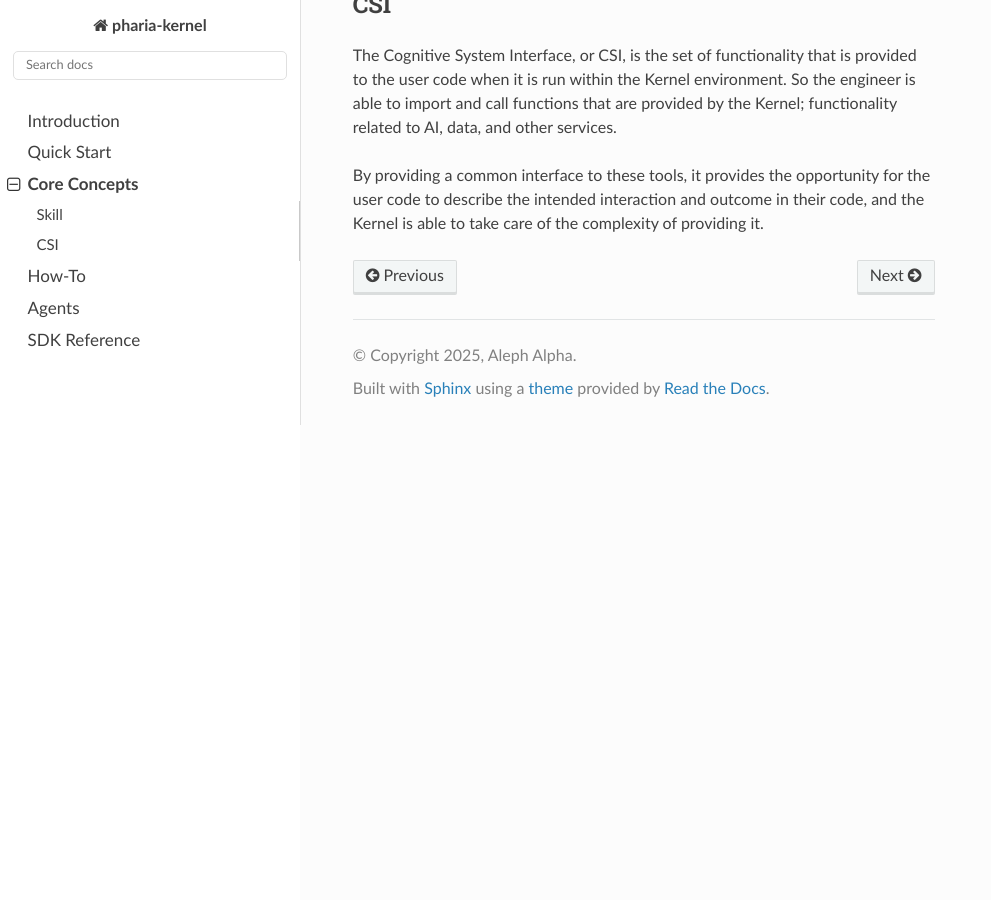
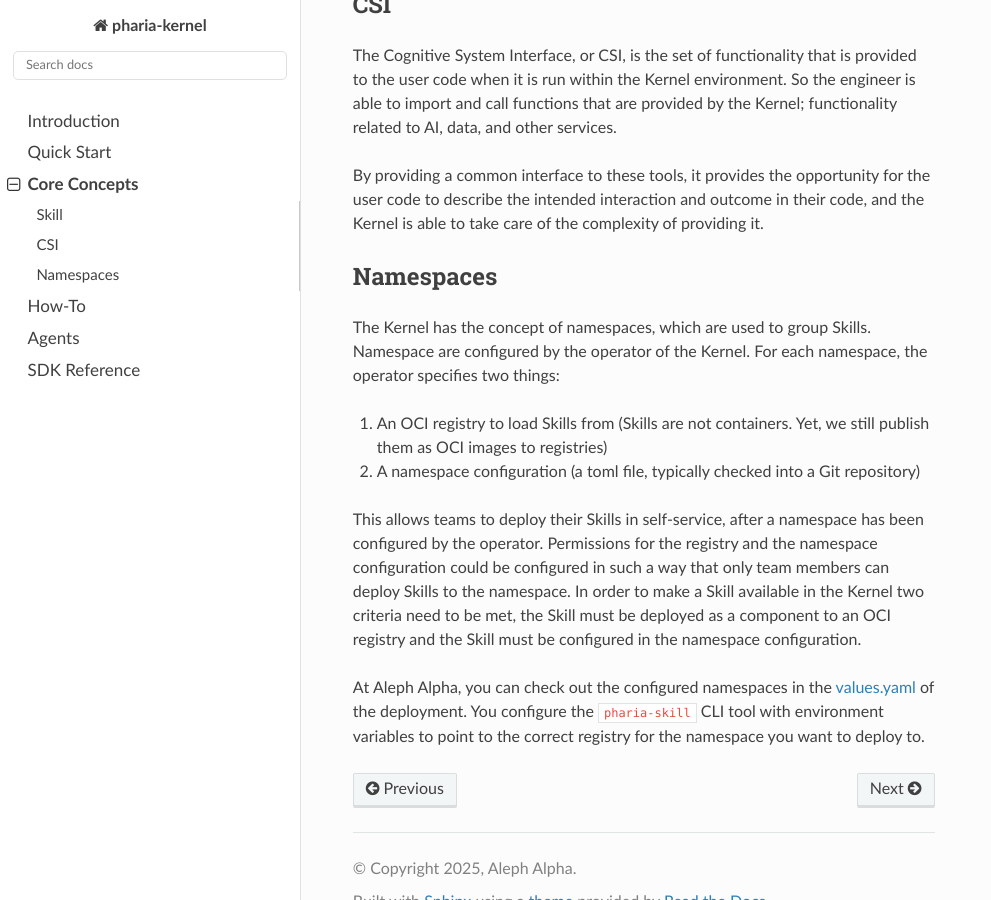
Before and after one commit to Aleph-Alpha/pharia-kernel-sdk-py, a Sphinx documentation site: the page built from docs/source/core_concepts.md, in a window 1280 px wide and 900 px high, scrolled down 540 px. Shown: the whole window, without its empty margins (0-991 px from the left). Built offline with Sphinx 7.4.7 and the Read the Docs theme 3.1.0, drawn with Linux system fonts in a browser that asks for light colours; before the commit the page ends 965 px from its top, so only the background shows below that.

Commit message:
docs: add namespace section to core concepts

```diff
--- a/docs/source/core_concepts.md
+++ b/docs/source/core_concepts.md
@@ -16,3 +16,17 @@ The Cognitive System Interface, or CSI, is the set of functionality that is prov
 So the engineer is able to import and call functions that are provided by the Kernel; functionality related to AI, data, and other services.
 
 By providing a common interface to these tools, it provides the opportunity for the user code to describe the intended interaction and outcome in their code, and the Kernel is able to take care of the complexity of providing it.
+
+## Namespaces
+
+The Kernel has the concept of namespaces, which are used to group Skills. Namespace are configured by the operator of the Kernel.
+For each namespace, the operator specifies two things:
+
+1. An OCI registry to load Skills from (Skills are not containers. Yet, we still publish them as OCI images to registries)
+2. A namespace configuration (a toml file, typically checked into a Git repository)
+
+This allows teams to deploy their Skills in self-service, after a namespace has been configured by the operator.
+Permissions for the registry and the namespace configuration could be configured in such a way that only team members can deploy Skills to the namespace.
+In order to make a Skill available in the Kernel two criteria need to be met, the Skill must be deployed as a component to an OCI registry and the Skill must be configured in the namespace configuration.
+
+At Aleph Alpha, you can check out the configured namespaces in the [values.yaml](https://gitlab.aleph-alpha.de/product/p-prod-deployment/-/blob/main/applications/pharia-ai/values.yaml?ref_type=heads#L813) of the deployment. You configure the `pharia-skill` CLI tool with environment variables to point to the correct registry for the namespace you want to deploy to.
```
Also changed, not shown: docs/source/agents.md (+1 -1 lines).
